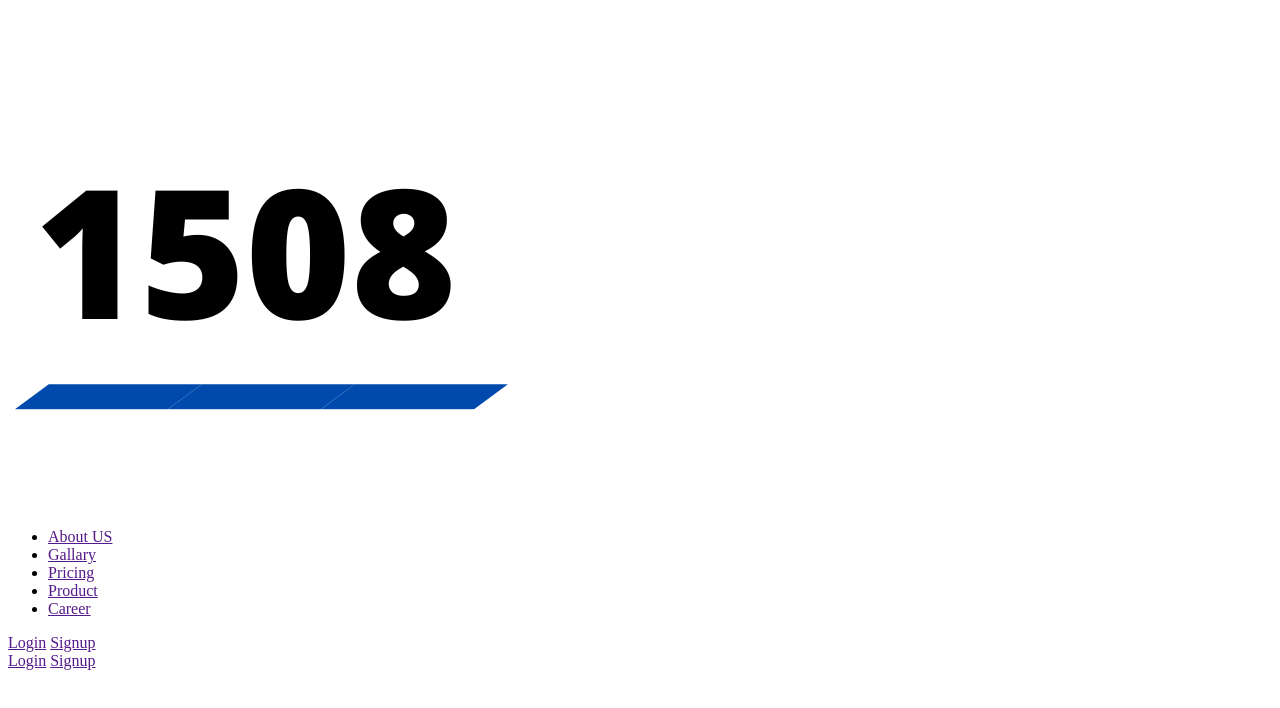
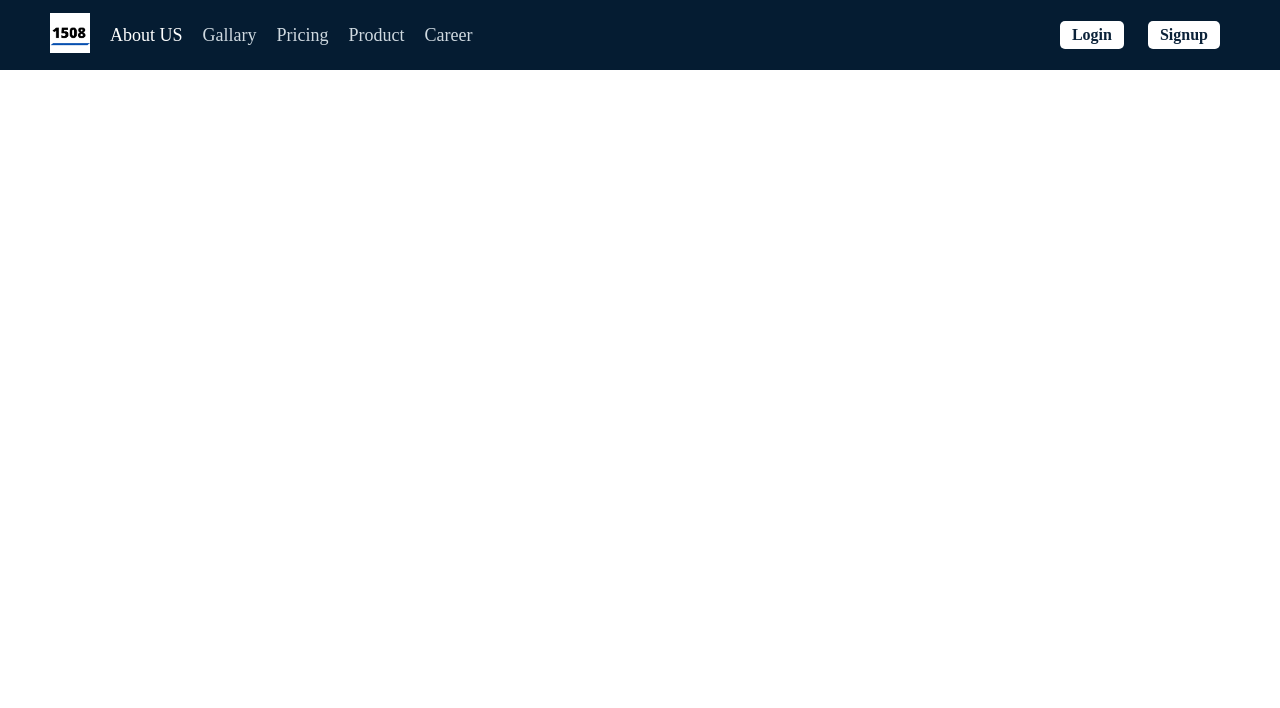
Before and after one commit to HamzaConnection/1508, a plain HTML site: page index.html in a window 1280 px wide. Shown: the top 708 px of the page. Drawn offline with Linux system fonts and the light colour scheme; the site is published under a folder, as on GitHub Pages, so addresses that start at the root find nothing.

Commit message:
changed url for hosting purposes for github pages

```diff
--- a/index.html
+++ b/index.html
@@ -6,8 +6,8 @@
     <meta http-equiv="X-UA-Compatible" content="IE=edge">
     <meta name="viewport" content="width=device-width, initial-scale=1.0">
     <title>1058 responsive navigation</title>
-    <link rel="stylesheet" href="/css/style.css">
-    <link rel="stylesheet" href="/css/navbar.css">
+    <link rel="stylesheet" href="css/style.css">
+    <link rel="stylesheet" href="css/navbar.css">
 </head>
 
 <body>
@@ -55,6 +55,6 @@
 
 </body>
 
-<script src="/js/Navbar.js"></script>
+<script src="js/Navbar.js"></script>
 
 </html>
```
